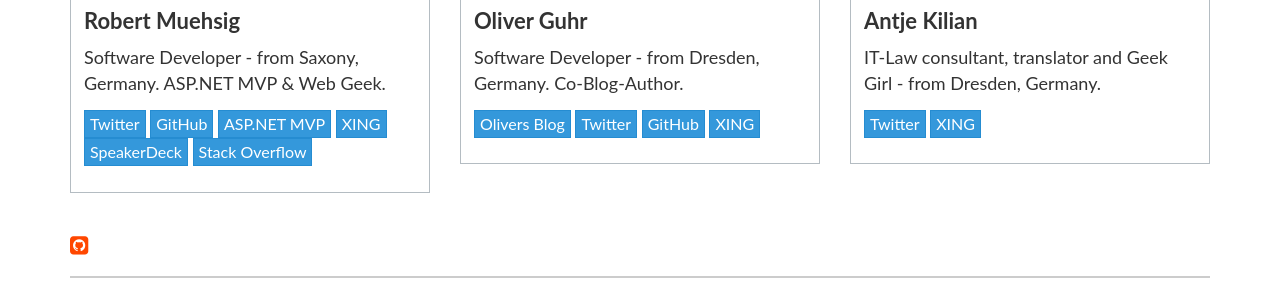
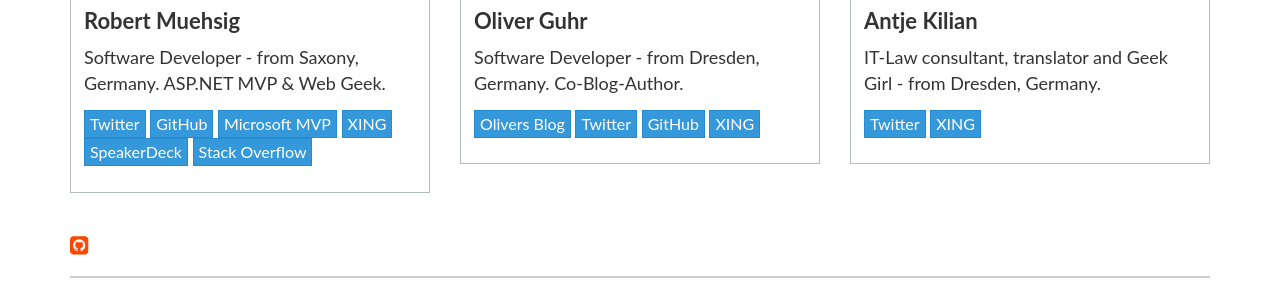
Before and after one commit to Code-Inside/Hub, a Jekyll site: the page built from index.md, in a window 1280 px wide and 900 px high, scrolled down 1914 px. Shown: the part 423-720 px from the top of the window. Built offline with Jekyll 4.4.1, drawn with Linux system fonts in a browser that asks for light colours; nearby versions of some CDN libraries.

Commit message:
Update index.md

```diff
--- a/index.md
+++ b/index.md
@@ -114,7 +114,7 @@ layout: page
                                     GitHub
                                 </a>
                                 <a href="http://mvp.microsoft.com/en-us/mvp/Robert Muehsig-4020675" class="btn btn-xs btn-info">
-                                    ASP.NET MVP
+                                    Microsoft MVP
                                 </a>
                                 <a href="https://www.xing.com/profile/Robert_Muehsig" class="btn btn-xs btn-info">
                                     XING
```
